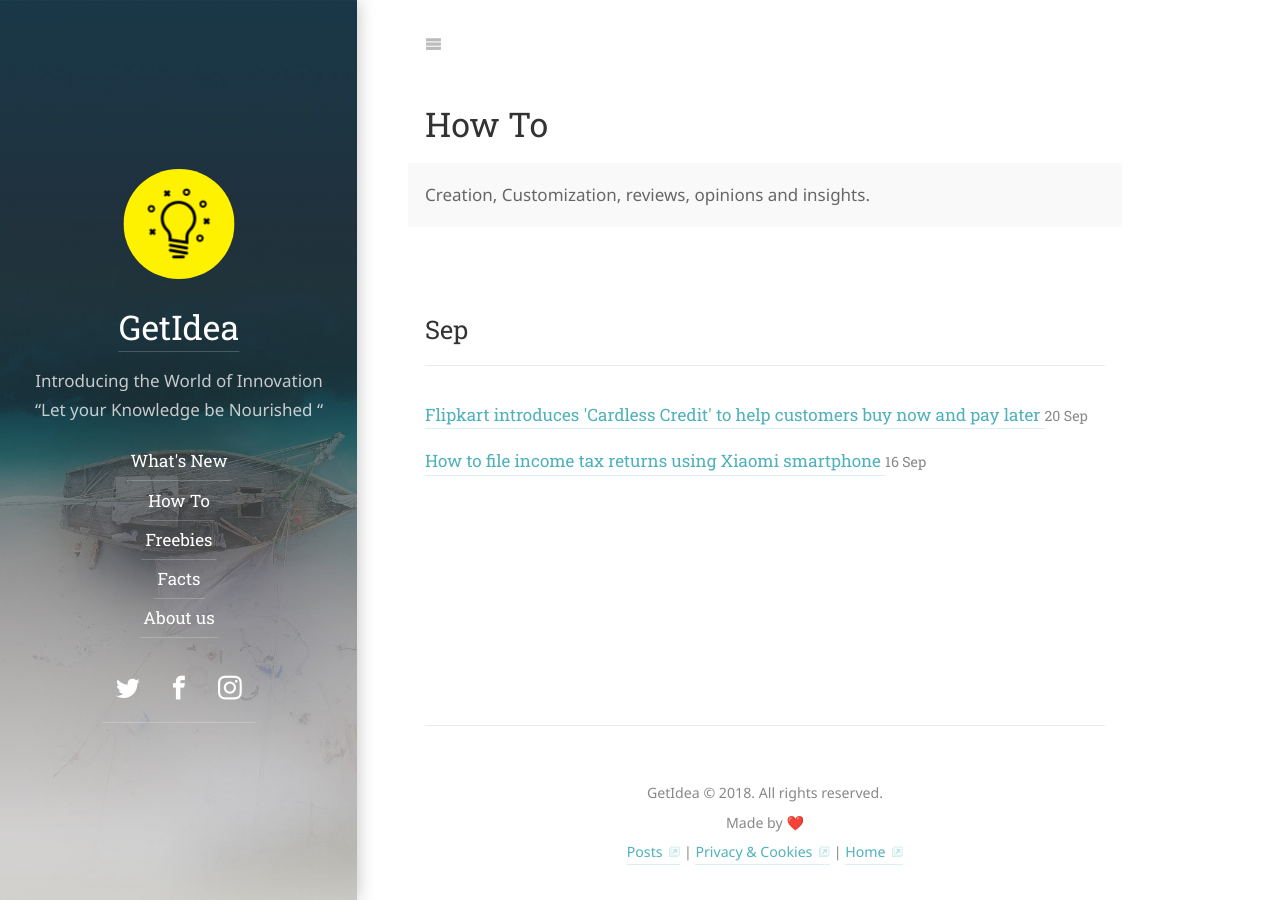
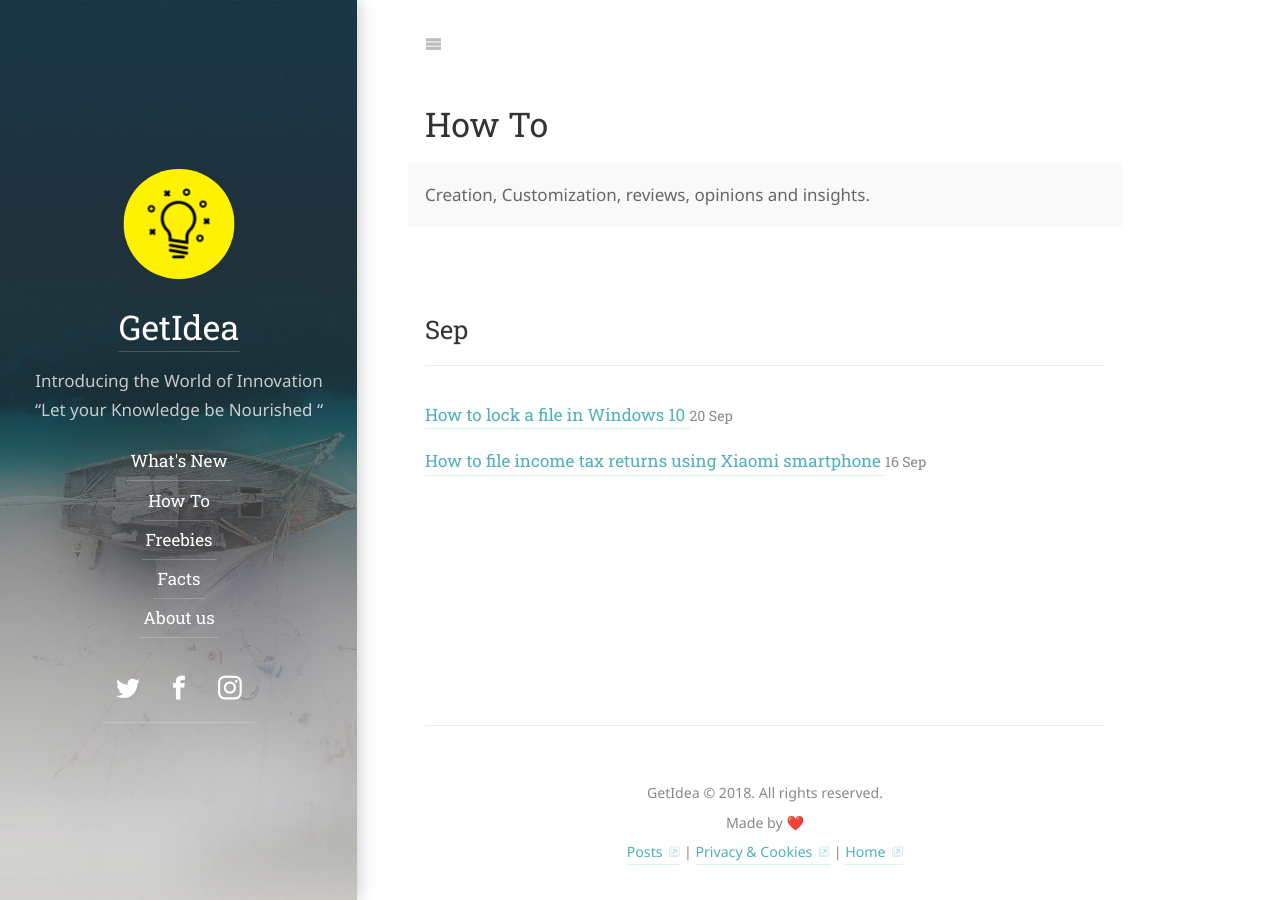
Before and after one commit to dkarthe/GetIdea, a Jekyll site: the page built from _featured_categories/how-to.md, in a window 1280 px wide. Built offline with Jekyll 4.4.1, drawn with Linux system fonts in a browser that asks for light colours; some web fonts are replaced; some of the changed lines change nothing that is shown.

Commit message:
Update 2018-09-20-How to lock a file in Windows 10.md

```diff
--- a/how-to/_posts/2018-09-20-How to lock a file in Windows 10.md
+++ b/how-to/_posts/2018-09-20-How to lock a file in Windows 10.md
@@ -1,19 +1,11 @@
 ---
 layout: post
-title: Flipkart introduces 'Cardless Credit' to help customers buy now and pay later
+title: How to lock a file in Windows 10
 description: >
-   The new is meant to help buyers who don't have credit cards, and will offer up to Rs 60,000 in short-term credit to customers.
+  The new is meant to help buyers who don't have credit cards, and will offer up
+  to Rs 60,000 in short-term credit to customers.
 published: true
 ---
-![fk](/assets/img/blog/fk.jpg)
-* While Flipkart has traditionally been an e-commerce platform in the most typical sense, the company’s latest product also sees it become a line of credit for its customers. The Walmart-owned Indian e-commerce giant has introduced ‘Cardless Credit’ which will enable customers to get an instant line of credit of up to Rs 60,000 when shopping on the platform. The new offering has been introduced in the run-up to the Diwali festive season, where customers will look to shop for new products.
+There are many ways to keep our files secured. Various platforms provide us "Cloud Facilities" so that we can access our files from wherever we want them. Few people use portable devices like Pendrives, Thumb drives, Hard Drives, etc. There is a method in Windows 10/8/7, which can be used to store all important files and folders encrypted with a password without installing any additional software. This is basically a pre-defined ".bat" file which encrypts all your data and will decrypt only upon authorised password. Check out this video to knwo how we can secure files/folder with a password without installing any software.
 
-* Flipkart says that it is introducing this product in order to fill a large gap in the Indian shopping space – easy access to credit. According to the company, only around 20 million people in India have credit cards, while the economy largely functions on direct payments using cash, cheques and debit cards. Many customers might be able to make certain purchases if they are given the benefit of small-scale credit, which the company hopes to fulfill with this new product.
-
-![fk1](/assets/img/blog/fk1.jpg)
-
-* It also touts ease of getting credit as a key feature, as compared to the long and often cumbersome process of getting a credit card from your bank. Furthermore, banks often reject credit card applications on grounds of poor credit-worthiness. Flipkart promises to offer some level of credit, based on scores derived from customer behaviour on the platform.
-
-* Up to Rs 60,000 per customer will be offered, with the option to repay either the entire amount at the end of the monthly cycle or through EMI (from 3-12 month payment periods). When the payment is due, customers can either use a debit card or net banking to make the payments. The system will serve to benefit many buyers that don’t have access to credit cards, but do have a bank account and debit card.
-
-* The concept of credit in India has traditionally existed on the basis of trust, and can typically be seen in every neighborhood in the country. Flipkart hopes to extend this form of short-term credit to its customers just as a neighborhood store would give its trusted customers the opportunity to pay later, but in its own modern way.
+<iframe width="560" height="315" src="https://www.youtube.com/embed/o2PDCSjMbKw" frameborder="0" allow="autoplay; encrypted-media" allowfullscreen></iframe>
```
